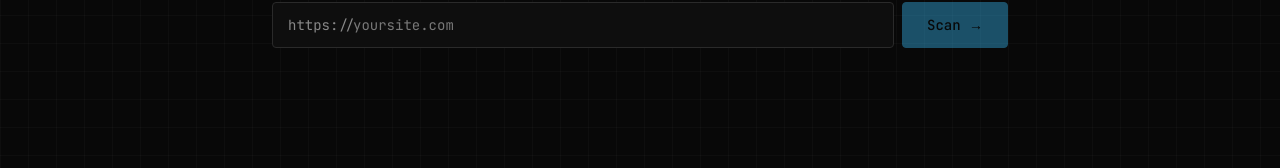
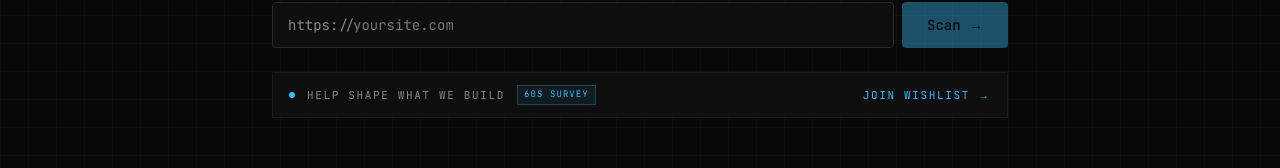
Before and after one commit to psood708/agent-sites, a Next.js app in the folder frontend/: page / in a window 1280 px wide. Shown: the part 349-517 px from the top of the page. Built offline with nearby package versions, Linux system fonts and the light colour scheme; no server answers.

Commit message:
feat: added CTA for wishlist redirection

```diff
--- a/frontend/components/Scanner.tsx
+++ b/frontend/components/Scanner.tsx
@@ -1,6 +1,7 @@
 "use client";
 
 import { useState } from "react";
+import Link from "next/link";
 import ScoreGauge from "./ScoreGauge";
 import ScoreTable from "./ScoreTable";
 import RecommendationsPanel from "./RecommendationsPanel";
@@ -210,6 +211,46 @@ export default function Scanner({ initialUrl }: { initialUrl?: string }) {
               </button>
             </div>
           </form>
+
+          {/* Wishlist CTA */}
+          <Link
+            href="/pricing#survey"
+            className="mt-6 flex items-center justify-between px-4 py-3 transition-all"
+            style={{
+              border: "1px solid var(--border)",
+              background: "var(--bg-card)",
+              textDecoration: "none",
+              display: "flex",
+            }}
+            onMouseEnter={(e) => {
+              (e.currentTarget as HTMLElement).style.borderColor = "var(--blue-border)";
+              (e.currentTarget as HTMLElement).style.background = "var(--blue-dim)";
+            }}
+            onMouseLeave={(e) => {
+              (e.currentTarget as HTMLElement).style.borderColor = "var(--border)";
+              (e.currentTarget as HTMLElement).style.background = "var(--bg-card)";
+            }}
+          >
+            <div className="flex items-center gap-3">
+              <div className="w-1.5 h-1.5 rounded-full" style={{ background: "var(--blue)", flexShrink: 0 }} />
+              <span className="text-[11px] uppercase tracking-[0.15em]" style={{ color: "var(--text-muted)" }}>
+                Help shape what we build
+              </span>
+              <span
+                className="text-[9px] uppercase tracking-[0.12em] px-1.5 py-0.5"
+                style={{
+                  color: "var(--blue)",
+                  border: "1px solid var(--blue-border)",
+                  background: "var(--blue-dim)",
+                }}
+              >
+                60s survey
+              </span>
+            </div>
+            <span className="text-[11px] uppercase tracking-[0.15em]" style={{ color: "var(--blue)" }}>
+              Join wishlist →
+            </span>
+          </Link>
         </div>
       )}
 
@@ -266,6 +307,40 @@ export default function Scanner({ initialUrl }: { initialUrl?: string }) {
             grade={result.grade}
             checks={result.checks}
           />
+
+          {/* Post-scan wishlist CTA */}
+          <div style={{ borderTop: "1px solid var(--border)", paddingTop: "2rem" }}>
+            <Link
+              href="/pricing#survey"
+              className="flex items-center justify-between px-5 py-4 transition-all"
+              style={{
+                border: "1px solid var(--border)",
+                background: "var(--bg-card)",
+                textDecoration: "none",
+                display: "flex",
+              }}
+              onMouseEnter={(e) => {
+                (e.currentTarget as HTMLElement).style.borderColor = "var(--blue-border)";
+                (e.currentTarget as HTMLElement).style.background = "var(--blue-dim)";
+              }}
+              onMouseLeave={(e) => {
+                (e.currentTarget as HTMLElement).style.borderColor = "var(--border)";
+                (e.currentTarget as HTMLElement).style.background = "var(--bg-card)";
+              }}
+            >
+              <div className="flex flex-col gap-1">
+                <span className="text-[11px] uppercase tracking-[0.2em]" style={{ color: "var(--text)" }}>
+                  Want score drop alerts + scan history?
+                </span>
+                <span className="text-[11px]" style={{ color: "var(--text-muted)" }}>
+                  Join the wishlist — 60s survey, no spam.
+                </span>
+              </div>
+              <span className="text-[11px] uppercase tracking-[0.15em] ml-4 shrink-0" style={{ color: "var(--blue)" }}>
+                Join →
+              </span>
+            </Link>
+          </div>
         </div>
       )}
     </div>
```
